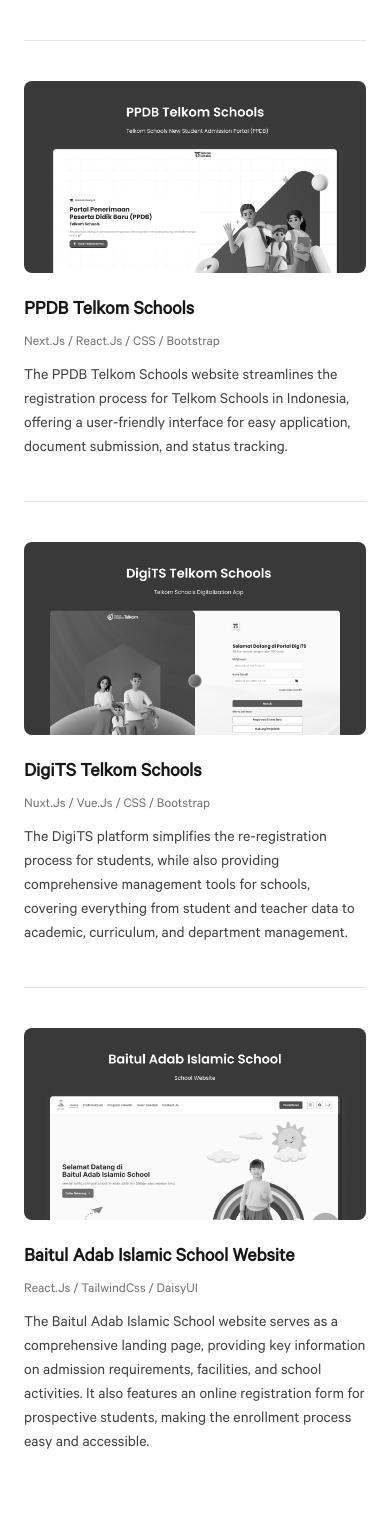
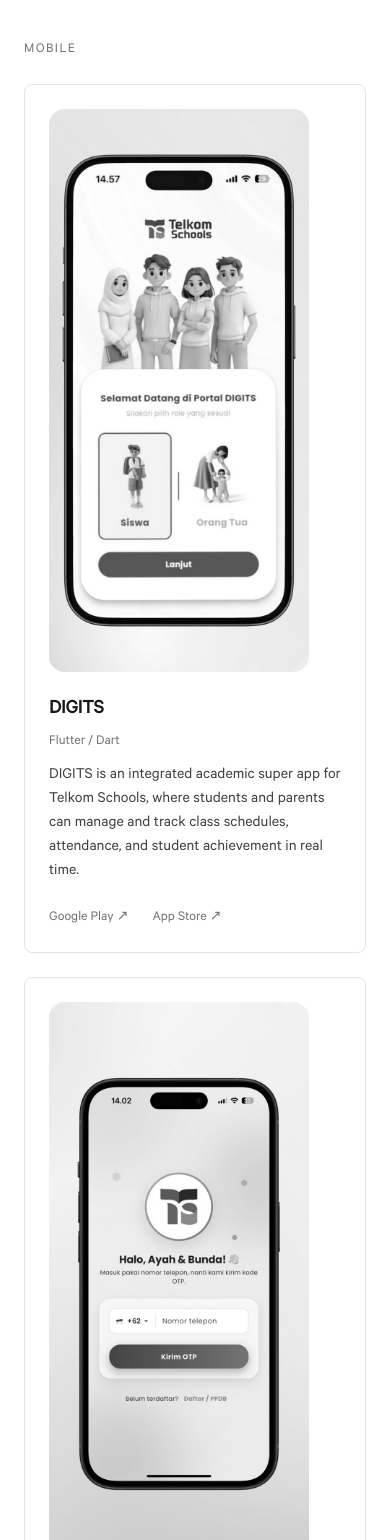
Before and after one commit to marmdhn/pro-marmdhn, a Next.js app: page / in a window 390 px wide. Shown: the part 3908-5448 px from the top of the page. Built offline with nearby package versions, Linux system fonts and the light colour scheme.

Commit message:
feat: add Mobile section to Selected Work with DIGITS and DIGITS For PAUD
Added MobileWorks data with Play Store and App Store links and App Store screenshots, split Selected Work into Mobile and Web groups, and added DIGITS For PAUD to the archive.

```diff
--- a/components/Portfolio.tsx
+++ b/components/Portfolio.tsx
@@ -1,6 +1,6 @@
 import Link from "next/link";
 import Image from "next/image";
-import { Works } from "@/data/works";
+import { MobileWorks, Works } from "@/data/works";
 import Reveal from "@/components/Reveal";
 import SectionHeading from "@/components/SectionHeading";
 
@@ -12,6 +12,60 @@
     >
       <Reveal>
         <SectionHeading index="03" label="Selected Work" />
+      </Reveal>
+      <Reveal>
+        <h3 className="mb-6 text-sm tracking-widest uppercase text-ink-faint">
+          Mobile
+        </h3>
+      </Reveal>
+      <div className="grid gap-6 md:grid-cols-2 mb-16">
+        {MobileWorks.map((app, index) => (
+          <Reveal key={app.title} delay={index * 0.05}>
+            <div className="group h-full flex flex-col rounded-lg border border-line p-6 md:p-8">
+              {app.imgUrl && (
+                <div className="relative w-full aspect-[9/19.5] max-w-[260px] overflow-hidden rounded-2xl bg-surface-muted mb-6">
+                  <Image
+                    src={`/work/${app.imgUrl}`}
+                    alt={app.title}
+                    fill
+                    unoptimized
+                    className="object-cover grayscale group-hover:grayscale-0 transition-all duration-700"
+                  />
+                </div>
+              )}
+              <div className="flex flex-col gap-2">
+                <h4 className="text-xl md:text-2xl font-bold">{app.title}</h4>
+                <span className="text-sm text-ink-faint">
+                  {app.techStack.join(" / ")}
+                </span>
+              </div>
+              <p className="mt-3 text-ink-muted">{app.description}</p>
+              <div className="mt-6 flex gap-6 text-sm">
+                <Link
+                  href={app.playStoreUrl}
+                  target="_blank"
+                  rel="noopener noreferrer"
+                  className="text-ink-faint hover:text-primary transition-colors duration-200"
+                >
+                  Google Play &#8599;
+                </Link>
+                <Link
+                  href={app.appStoreUrl}
+                  target="_blank"
+                  rel="noopener noreferrer"
+                  className="text-ink-faint hover:text-primary transition-colors duration-200"
+                >
+                  App Store &#8599;
+                </Link>
+              </div>
+            </div>
+          </Reveal>
+        ))}
+      </div>
+      <Reveal>
+        <h3 className="mb-2 text-sm tracking-widest uppercase text-ink-faint">
+          Web
+        </h3>
       </Reveal>
       <div className="flex flex-col">
         {Works.map((work, index) => (
--- a/data/works.ts
+++ b/data/works.ts
@@ -6,6 +6,38 @@
   githubUrl: string;
   websiteUrl: string;
 }
+
+interface IMobileWorks {
+  imgUrl?: string;
+  title: string;
+  description: string;
+  techStack: string[];
+  playStoreUrl: string;
+  appStoreUrl: string;
+}
+
+export const MobileWorks: IMobileWorks[] = [
+  {
+    imgUrl: "digits-mobile.jpg",
+    title: "DIGITS",
+    description:
+      "DIGITS is an integrated academic super app for Telkom Schools, where students and parents can manage and track class schedules, attendance, and student achievement in real time.",
+    techStack: ["Flutter", "Dart"],
+    playStoreUrl:
+      "https://play.google.com/store/apps/details?id=com.ypt.tsmobile&hl=en_US",
+    appStoreUrl: "https://apps.apple.com/id/app/digits/id6737196253",
+  },
+  {
+    imgUrl: "digits-paud-mobile.jpg",
+    title: "DIGITS For PAUD",
+    description:
+      "DIGITS For PAUD lets parents keep an eye on their children at school by viewing school CCTV footage from anywhere, staying connected to their daily activities.",
+    techStack: ["Flutter", "Dart"],
+    playStoreUrl:
+      "https://play.google.com/store/apps/details?id=com.ypt.digitk&hl=en_US",
+    appStoreUrl: "https://apps.apple.com/id/app/digits-for-paud/id6803765613",
+  },
+];
 
 export const Works: IWorks[] = [
   {
```
Also changed, not shown: data/archive.ts (+23 -0 lines), public/work/digits-mobile.jpg (added), public/work/digits-paud-mobile.jpg (added).
